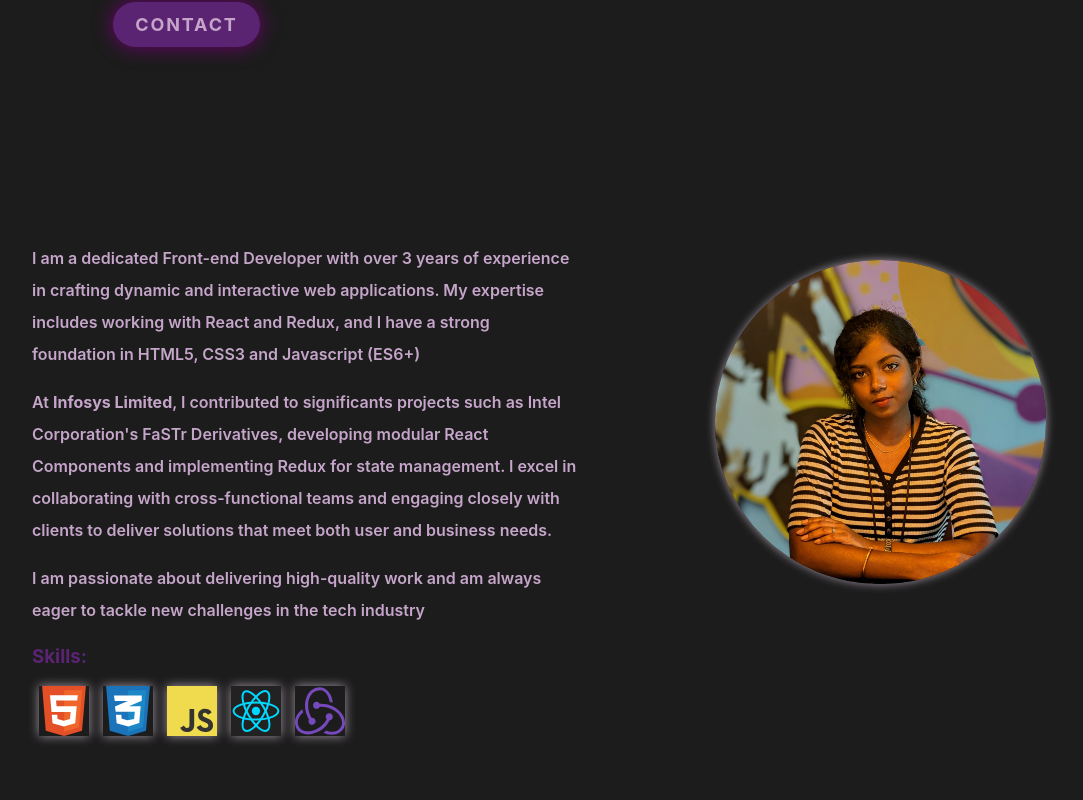
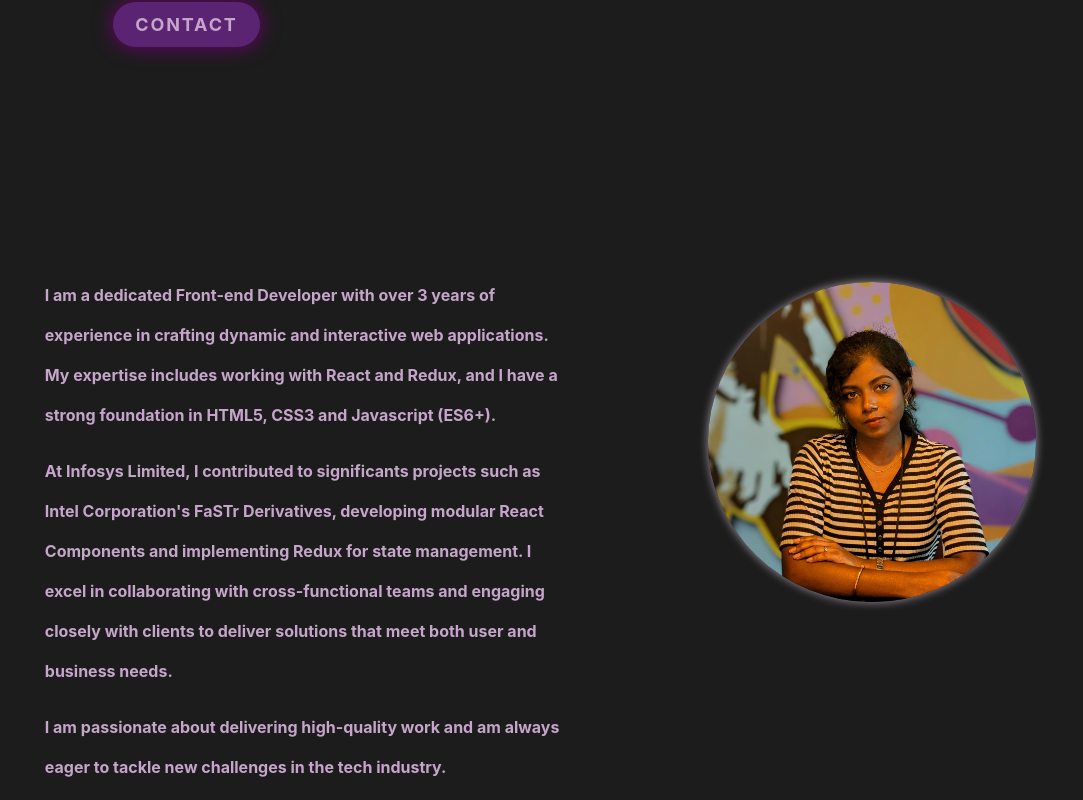
Before and after one commit to Ak496/react_portfolio, a React (Vite) app in the folder vite-project/: page / in a window 1280 px wide. Shown: the part 440-1240 px from the top of the page, without its empty margins (32-1115 px from the left). Built offline with nearby package versions, Linux system fonts and the light colour scheme.

Commit message:
Images removed in about section

```diff
--- a/vite-project/src/components/About/About.css
+++ b/vite-project/src/components/About/About.css
@@ -1,7 +1,7 @@
 #about {
     display: flex;
     flex-direction: column;
-    margin: 0 5%;
+    margin: 0 6%;
 }
 
 #about h2 {
@@ -14,12 +14,12 @@
 
 #about-content {
     display: flex;
-    margin-top: 2%;
+    margin: 5% 0%;
 }
 
 #about-content #about-details-section {
     width: 50%;
-    height: 450px;
+    height: 400px;
 }
 
 #about-content #about-details-section h3 {
@@ -28,24 +28,14 @@
 
 #about-content #about-details-section p {
     color: #c5a5c9;
-    font-weight: 600;
-    line-height: 2rem;
-}
-
-#about-content #about-details-section #skill-img-container {
-    width: 25vw;
-    display: flex;
-    justify-content: space-around;
-}
-
-#about-content #about-details-section img {
-    box-shadow: 0 0 10px rgb(161, 149, 161);
+    font-weight: 700;
+    line-height: 2.5rem;
 }
 
 #about-content #about-profilePic-section {
     width: 400;
     height: 400;
-    padding: 3% 12% ;
+    padding: 2% 12% 0%;
 }
 
 #about-content #about-profilePic-section img {
@@ -75,8 +65,4 @@
     #about-content #about-profilePic-section {
         padding: 5% 10% 0%;
     }
-    #about-content #about-details-section img {
-        max-width: 100%;
-        height: auto;
-    }
 }
--- a/vite-project/src/components/About/About.jsx
+++ b/vite-project/src/components/About/About.jsx
@@ -1,10 +1,5 @@
 import { Fade } from 'react-awesome-reveal'
 import './About.css'
-import HTML5 from "../../assets/HTML5.svg"
-import CSS3 from "../../assets/CSS3.svg"
-import Javascript from "../../assets/Javascript.svg"
-import react from '../../assets/React.svg'
-import redux from '../../assets/Redux.svg'
 import ProfilePic from '../../assets/ProfilePic.jpg'
 const About = () => {
     return (
@@ -16,7 +11,7 @@ const About = () => {
                         <p>
                             I am a dedicated Front-end Developer with over 3 years of experience in
                             crafting dynamic and interactive web applications. My expertise includes working with React and Redux,
-                            and I have a strong foundation in HTML5, CSS3 and Javascript (ES6+)
+                            and I have a strong foundation in HTML5, CSS3 and Javascript (ES6+).
                         </p>
                     </Fade>
                     <Fade duration={1000} delay={800} direction='left'>
@@ -28,18 +23,8 @@ const About = () => {
                     </Fade>
                     <Fade duration={1000} delay={1200} direction='left'>
                         <p>
-                            I am passionate about delivering high-quality work and am always eager to tackle new challenges in the tech industry
+                            I am passionate about delivering high-quality work and am always eager to tackle new challenges in the tech industry.
                         </p>
-                    </Fade>
-                    <Fade duration={1000} delay={1600} direction='left'>
-                        <h3>Skills:</h3>
-                        <div id="skill-img-container">
-                            <img src={HTML5} width="50" height="50" alt='HTML5Icon' />
-                            <img src={CSS3} width="50" height="50" alt='CSS3Icon' />
-                            <img src={Javascript} width="50" height="50" alt='JavascriptIcon' />
-                            <img src={react} width="50" height="50" alt='ReactIcon' />
-                            <img src={redux} width="50" height="50" alt='ReduxIcon' />
-                        </div>
                     </Fade>
                 </div>
                 <div id="about-profilePic-section">
```
